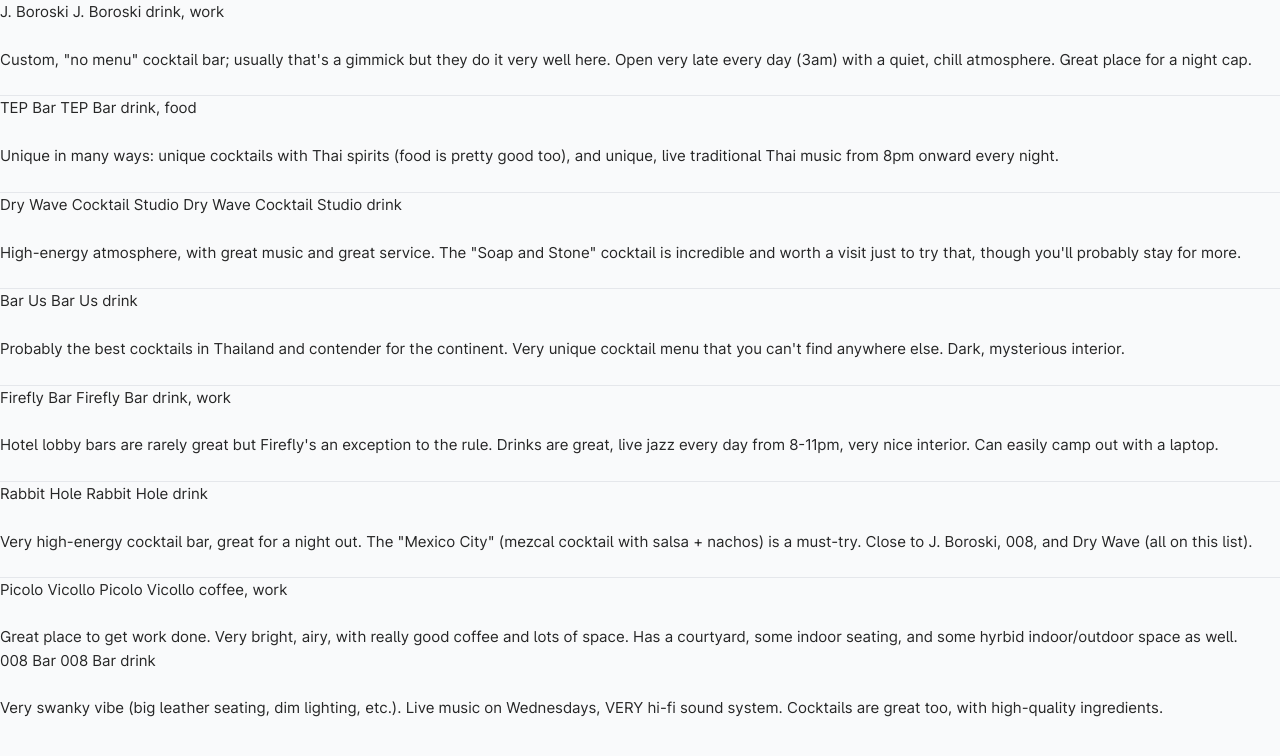
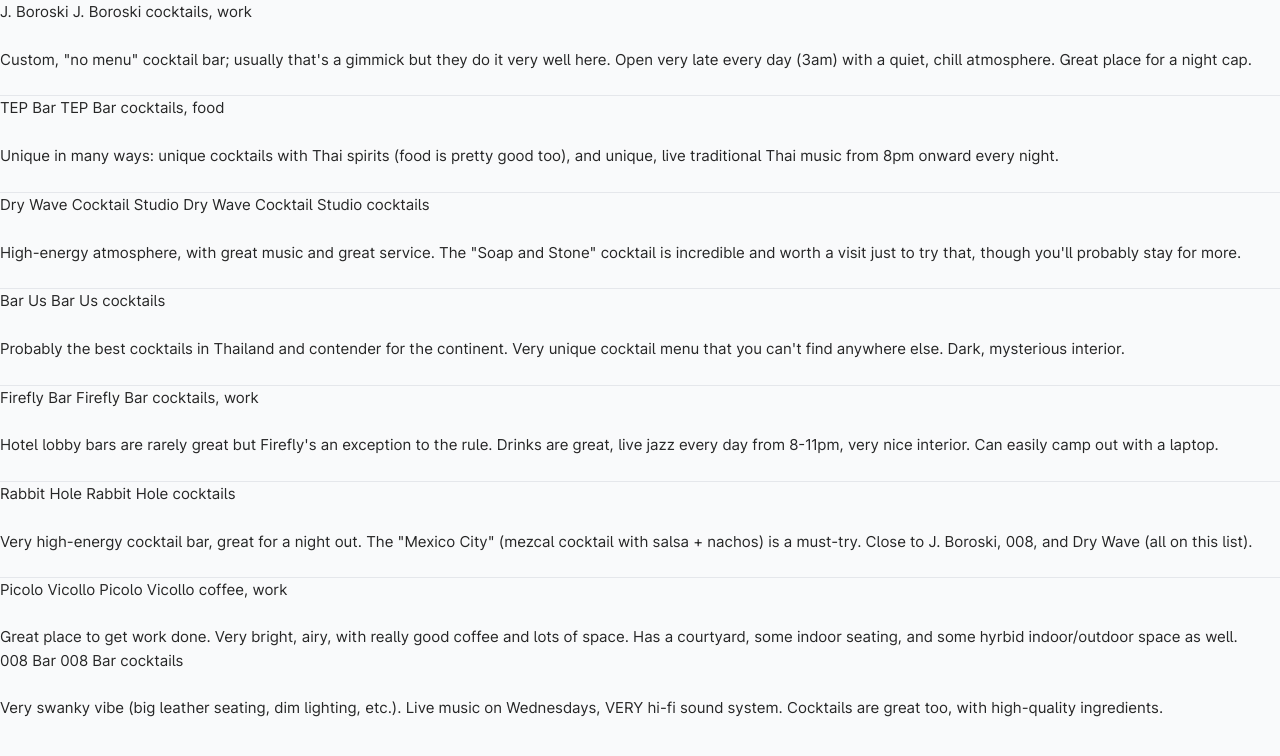
Before and after one commit to hemaaanth/site, a Next.js app: page /places/content/bangkok in a window 1280 px wide. Shown: the top 756 px of the page. Built offline with nearby package versions, Linux system fonts and the light colour scheme; what tailwindcss-touch would draw is missing.

Commit message:
splitting drink into wine/cocktails/beer

```diff
--- a/pages/places/content/bangkok.mdx
+++ b/pages/places/content/bangkok.mdx
@@ -7,7 +7,7 @@
 
 J. Boroski
 J. Boroski
-drink, work
+cocktails, work
 
 Custom, "no menu" cocktail bar; usually that's a gimmick but they do it very well here. Open very late every day (3am) with a quiet, chill atmosphere. Great place for a night cap.
 
@@ -15,7 +15,7 @@
 
 TEP Bar
 TEP Bar
-drink, food
+cocktails, food
 
 Unique in many ways: unique cocktails with Thai spirits (food is pretty good too), and unique, live traditional Thai music from 8pm onward every night.
 
@@ -23,7 +23,7 @@
 
 Dry Wave Cocktail Studio
 Dry Wave Cocktail Studio
-drink
+cocktails
 
 High-energy atmosphere, with great music and great service. The "Soap and Stone" cocktail is incredible and worth a visit just to try that, though you'll probably stay for more.
 
@@ -31,7 +31,7 @@
 
 Bar Us
 Bar Us
-drink
+cocktails
 
 Probably the best cocktails in Thailand and contender for the continent. Very unique cocktail menu that you can't find anywhere else. Dark, mysterious interior.
 
@@ -39,7 +39,7 @@
 
 Firefly Bar
 Firefly Bar
-drink, work
+cocktails, work
 
 Hotel lobby bars are rarely great but Firefly's an exception to the rule. Drinks are great, live jazz every day from 8-11pm, very nice interior. Can easily camp out with a laptop.
 
@@ -47,7 +47,7 @@
 
 Rabbit Hole
 Rabbit Hole
-drink
+cocktails
 
 Very high-energy cocktail bar, great for a night out. The "Mexico City" (mezcal cocktail with salsa + nachos) is a must-try. Close to J. Boroski, 008, and Dry Wave (all on this list).
 
@@ -62,6 +62,6 @@
 
 008 Bar
 008 Bar
-drink
+cocktails
 
 Very swanky vibe (big leather seating, dim lighting, etc.). Live music on Wednesdays, VERY hi-fi sound system. Cocktails are great too, with high-quality ingredients.
--- a/pages/places/content/chiangmai.mdx
+++ b/pages/places/content/chiangmai.mdx
@@ -7,7 +7,7 @@
 
 Bar San
 73 1 Charoen Prathet Rd, Chang Khlan Sub-district, Mueang Chiang Mai District, Chiang Mai 50100
-drink, food
+cocktails, food
 
 Great atmosphere, friendly staff, delicious food & drink. DJ from ~20:30, and 6 doors down from Noir which has live jazz from 21:45. Suggest doing the two back-to-back.
 
@@ -47,7 +47,7 @@
 
 Midlife Crisis
 Chang Moi Kao Rd, Tambon Chang Moi, Mueang Chiang Mai District, Chiang Mai 50300, Thailand
-drink, work
+cocktails, work
 
 Speakeasy-ish bar upstairs in a cafe with great cocktails and a great atmosphere. Have a location in Bangkok as well but I think this one is much better. Open quite late.
 
@@ -55,7 +55,7 @@
 
 Bar Not Found
 161, 90-91 Sri Phum, Tambon Si Phum, Muang, Chiang Mai 50200, Thailand
-drink
+cocktails
 
 Probably the most "gastronomic" cocktail bar in Chiang Mai. Drinks unlike anything else in the city with unique ingredients and a unique menu concept overall. Great music and friendly staff.
 
--- a/pages/places/content/mexico-city.mdx
+++ b/pages/places/content/mexico-city.mdx
@@ -47,7 +47,7 @@
 
 Baltra
 Iztaccihuatl 36D, Colonia Condesa, Cuauhtémoc, 06100 Ciudad de México, CDMX, Mexico
-drink
+cocktails
 
 Tons of great cocktails, but Baltra's the spot with the one drink that I remember the most. It's a small bar so you'll probably be outside, but get the Sumi.
 
@@ -79,6 +79,6 @@
 
 Yeccan
 C. de Chiapas 208, Roma Nte., Cuauhtémoc, 06700 Ciudad de México, CDMX, Mexico
-drink
+beer
 
 CDMX is has world class food and drink, but generally lacks on craft beer. Yeccan is the one place that challenges that. If you're ever craving a few crisp lagers and hazy IPAs, this is the spot.
--- a/pages/places/content/montreal.mdx
+++ b/pages/places/content/montreal.mdx
@@ -13,7 +13,7 @@
 
 Le Darling
 Le Darling
-coffee, drink, food, work
+coffee, beer, food, work
 
 ---
 
@@ -31,10 +31,10 @@
 
 Atwater Cocktail Club
 Atwater Cocktail Club
-drink
+cocktails
 
 ---
 
 Cloakroom
 Cloakroom
-drink
+cocktails
--- a/pages/places/content/singapore.mdx
+++ b/pages/places/content/singapore.mdx
@@ -7,6 +7,4 @@
 
 Fura
 Fura
-drink
-
----
+cocktails
--- a/pages/places/content/toronto.mdx
+++ b/pages/places/content/toronto.mdx
@@ -13,7 +13,7 @@
 
 Mother
 Mother
-drink
+cocktails
 
 ---
 
```
Also changed, not shown: components/Places/index.tsx (+5 -3 lines), pages/places/content/barcelona.mdx (+9 -3 lines), pages/places/content/manhattan.mdx (+4 -6 lines).
